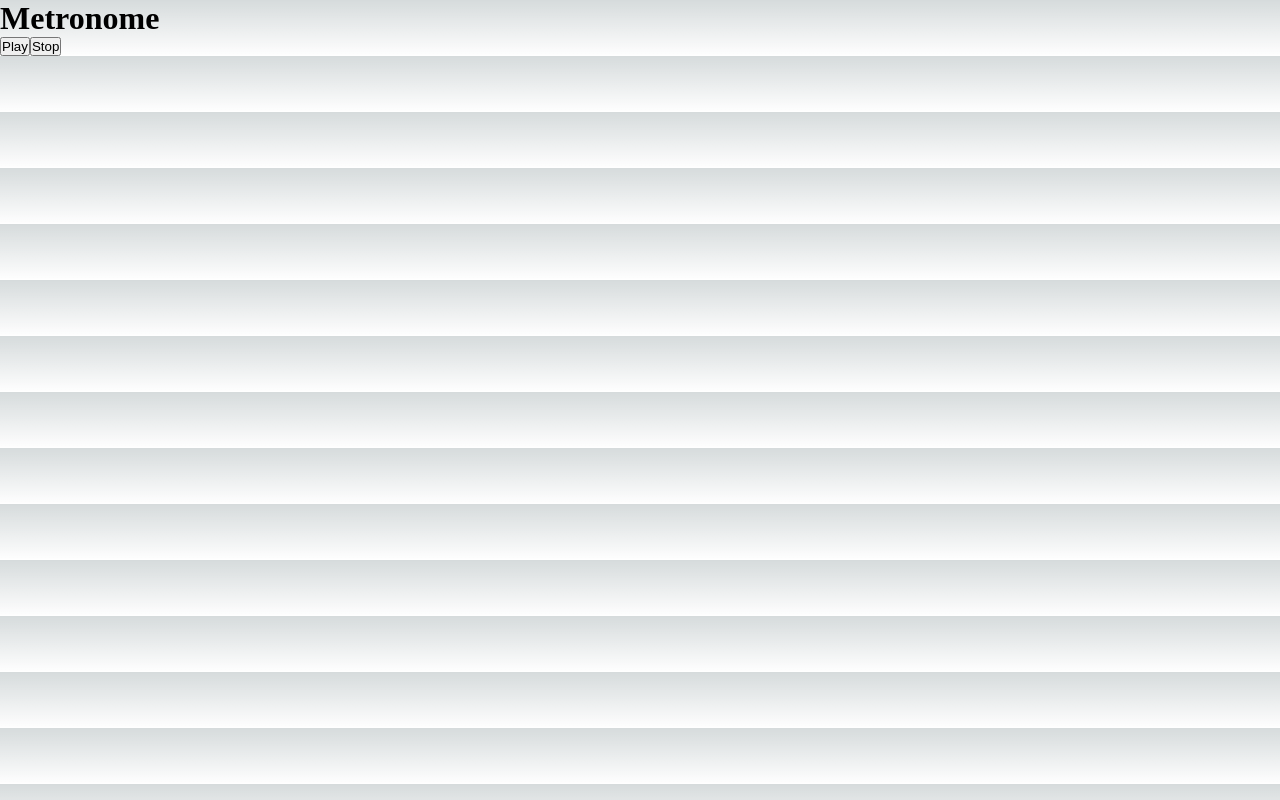
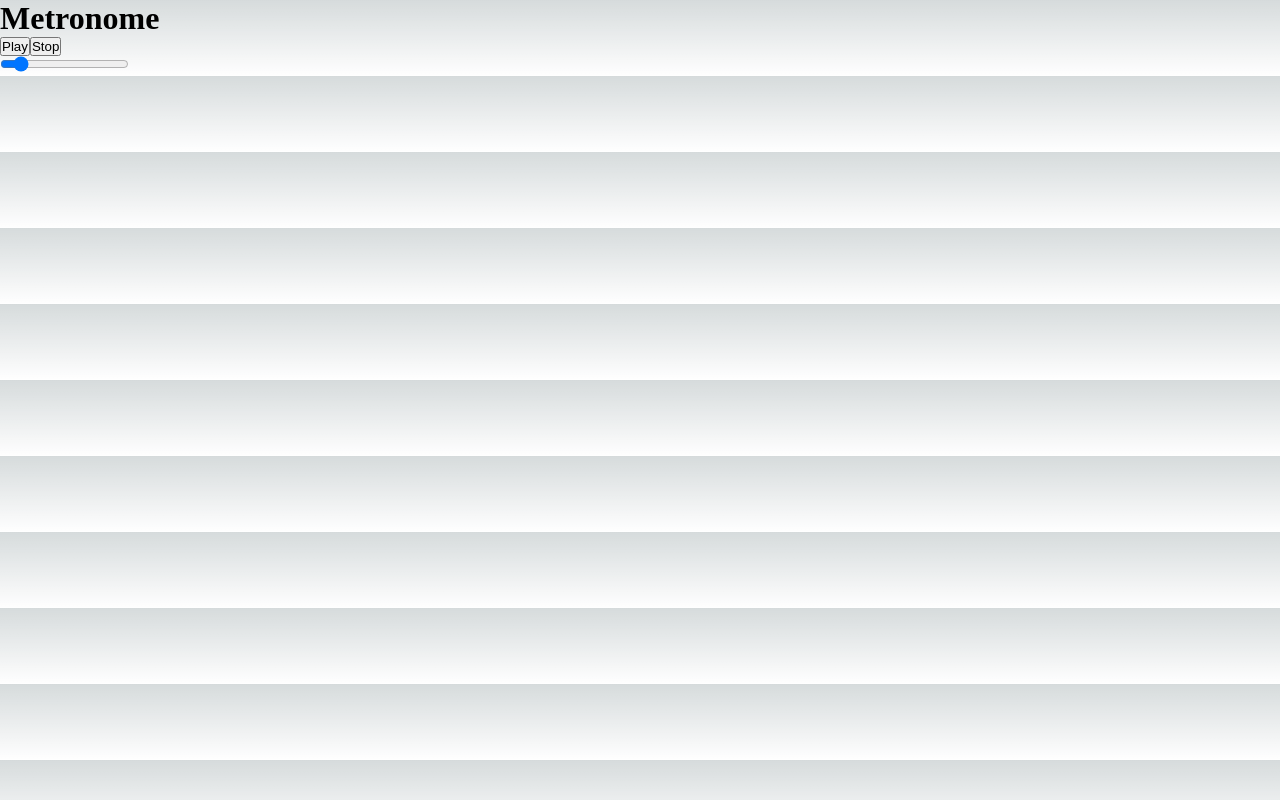
Before and after one commit to dredly/Advanced-Clicktrack-Editor-2, a Next.js app: page /metronome in a window 1280 px wide. Built offline with nearby package versions, Linux system fonts and the light colour scheme.

Commit message:
Can now change bpm while metronome is paused

```diff
--- /dev/null
+++ b/src/components/forms/BpmControls.tsx
@@ -0,0 +1,12 @@
+const MIN_BPM = 30
+const MAX_BPM = 300
+
+const BpmControls = ({bpm, setBpm}: {bpm: number, setBpm: (arg0: number) => void}) => {
+    return (
+        <form onSubmit={evt => { evt.preventDefault() }}>
+            <input key="changebpm" type="range" min={MIN_BPM} max={MAX_BPM} value={bpm} onChange={evt => {setBpm(Number(evt.target.value))}} />
+        </form>
+    )
+}
+
+export default BpmControls
--- a/src/pages/metronome.tsx
+++ b/src/pages/metronome.tsx
@@ -1,10 +1,14 @@
 import * as Tone from 'tone'
 import { getBeats } from '@/toneHelpers'
+import { useState } from 'react'
+import BpmControls from '@/components/forms/BpmControls'
 
 const STRONG_VOLUME = 3
 const WEAK_VOLUME = 0.8
 
 const MetronomePage = () => {
+    const [bpm, setBpm] = useState<number>(60)
+
     const startAudio = async () => {
         await Tone.start()
         const synthA = new Tone.FMSynth().toDestination()
@@ -14,6 +18,7 @@ const MetronomePage = () => {
             const volume = beat === 0 ? STRONG_VOLUME : WEAK_VOLUME
             synthA.triggerAttackRelease("C2", "8n", time, volume);
         }, "4n").start(0);
+        Tone.Transport.bpm.value = bpm
         Tone.Transport.start()
         console.log("Tone Started")
     }
@@ -27,6 +32,7 @@ const MetronomePage = () => {
             <h1>Metronome</h1>
             <button onClick={startAudio}>Play</button>
             <button onClick={stopAudio}>Stop</button>
+            <BpmControls bpm={bpm} setBpm={setBpm}/>
         </div>
     )
 }
```
Also changed, not shown: 1 other file (tests, documents, lock files or other folders).
